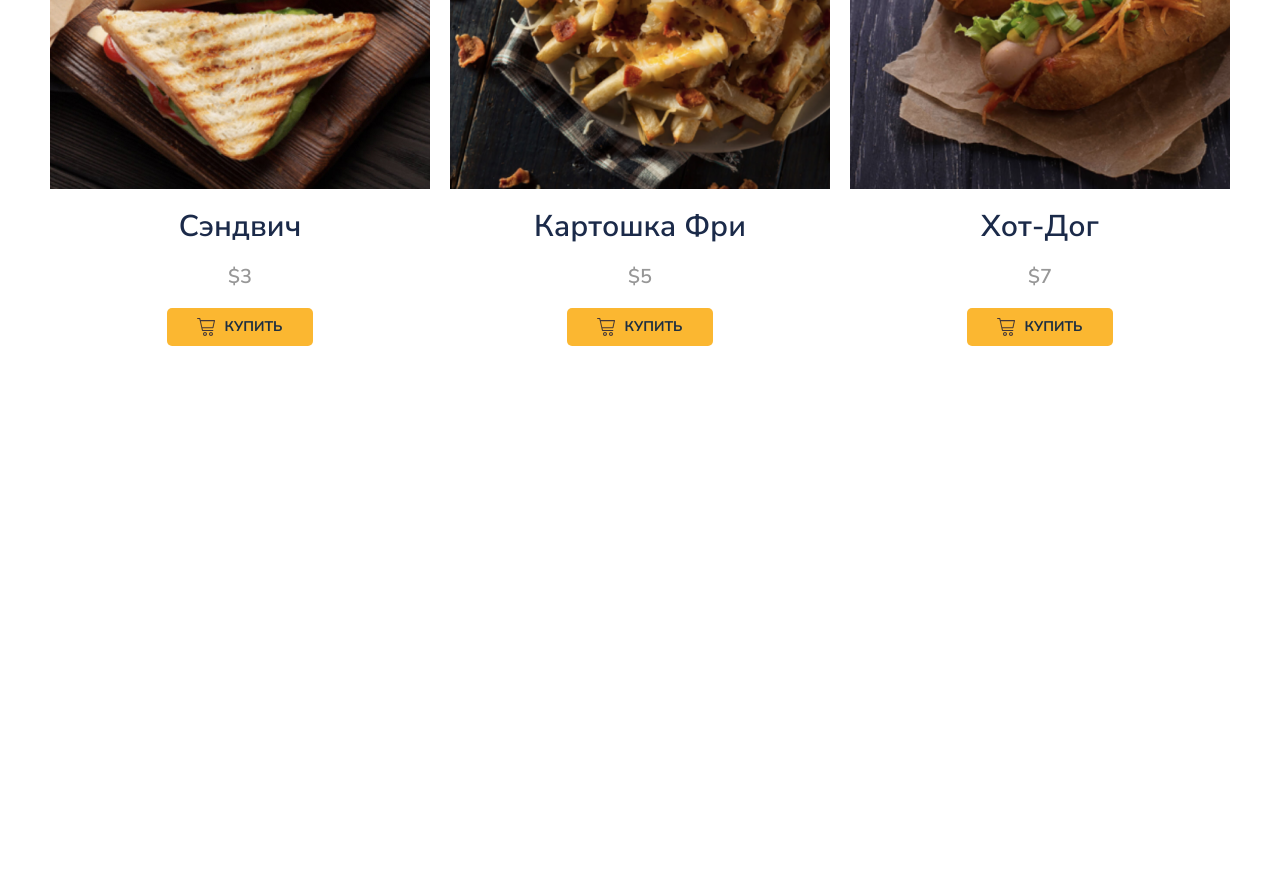
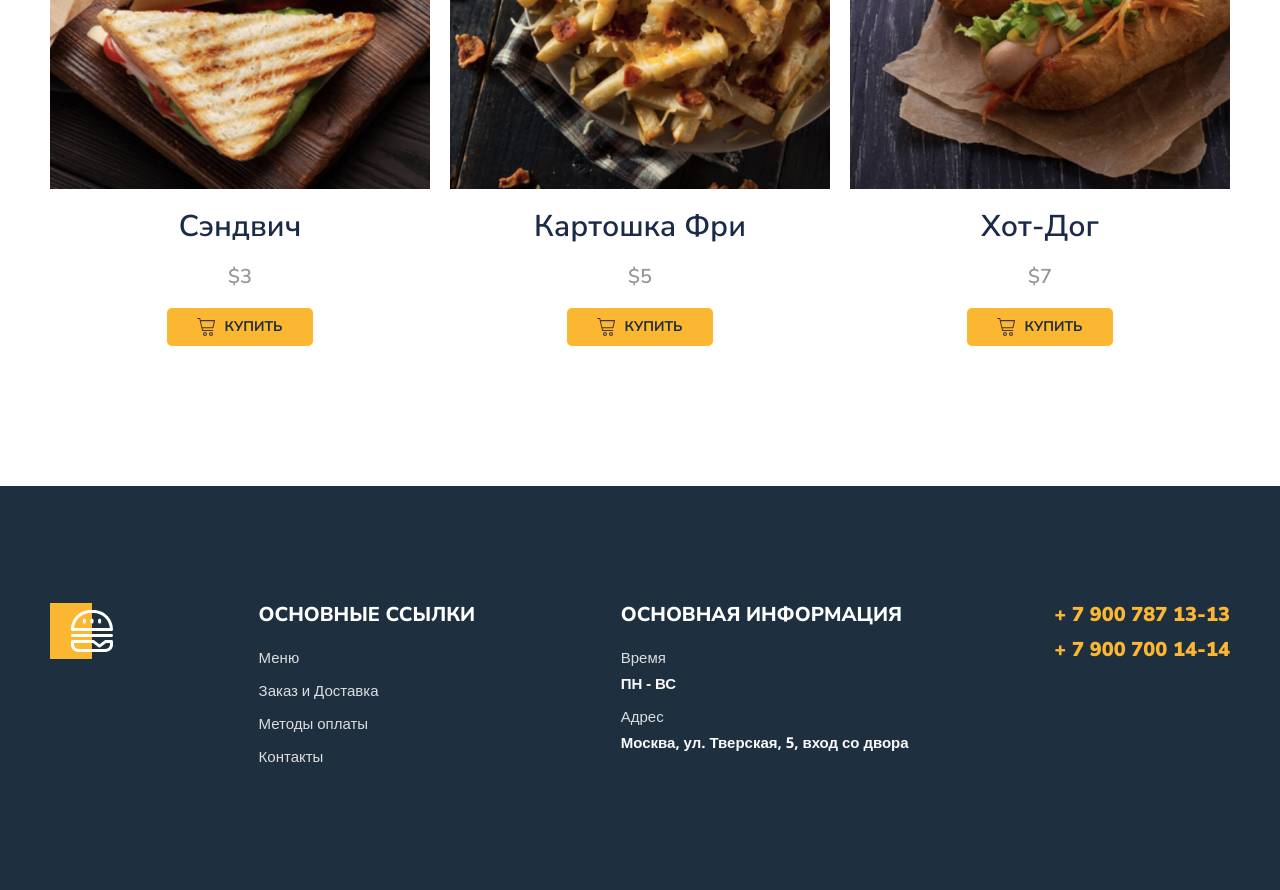
Before and after one commit to Pablito147/Module01-Burger, a plain HTML site: page index.html in a window 1280 px wide. Shown: the part 3001-3891 px from the top of the page. Before the commit the page ends 3447 px from the top, so only its background shows below. Drawn offline with nearby package versions, Linux system fonts and the light colour scheme.

Commit message:
homework for lesson 14

```diff
--- a/index.html
+++ b/index.html
@@ -184,8 +184,45 @@
                 </div>
             </div>
         </section>
+    </main>
+    <footer class="footer">
+        <div class="container">
+            <div class="footer-box">
+                <div class="item">
+                    <img class="footer-logo" src="images/logo-footer.svg" alt="logo">
+                </div>
+                <div class="footer-item">
+                    <h2>основные ссылки</h2>
+                    <ul class="footer-list">
+                        <li><a href="#">Меню</a></li>
+                        <li><a href="#">Заказ и Доставка</a></li>
+                        <li><a href="#">Методы оплаты</a></li>
+                        <li><a href="#">Контакты</a></li>
+                    </ul>
+                </div>
+                <div class="footer-item">
+                    <h2>основная информация</h2>
+                    <ul class="footer-list">
+                        <li>
+                            <span>Время</span>
+                            ПН - ВС <br>
+                        </li>
+                        <li>
+                            <span>Адрес</span>
+                            Москва, ул. Тверская, 5, вход со двора
+                        </li>
+                    </ul>
+                </div>
+                <div class="footer-tel">
+                    <ul class="footer-list">
+                        <li>+ 7 900 787 13-13</li>
+                        <li>+ 7 900 700 14-14</li>
+                    </ul>
+                </div>
+            </div>
 
-    </main>
+        </div>
+    </footer>
 </body>
 
 </html>
--- a/styles/main.css
+++ b/styles/main.css
@@ -337,3 +337,70 @@ header {
     width: 18px;
     height: 18px;
 }
+
+.footer {
+    background: #1E2F40;
+    color: white;
+    padding-top: 117px;
+    padding-bottom: 106px;
+    margin-top: 140px;
+}
+
+.footer-box {
+    display: flex;
+    justify-content: space-between;
+}
+
+.footer-logo {
+    width: 63px;
+    height: 56px;
+}
+
+.footer-item h2 {
+    font-size: 20px;
+    font-weight: 800;
+    text-transform: uppercase;
+    margin-bottom: 19px;
+    margin-top: 0;
+}
+
+
+.footer-item li {
+    margin-bottom: 9px;
+    font-family: 'Open Sans', sans-serif;
+    font-size: 15px;
+    color: #FAF9F9;
+    font-weight: 700;
+    line-height: 24px;
+}
+
+.footer-item a {
+    color: #DEDEDE;
+    text-decoration: none;
+    font-weight: 400;
+
+}
+
+.footer-item span {
+    color: #DEDEDE;
+    display: block;
+    font-weight: 400;
+    margin-bottom: 2px;
+}
+
+.footer-tel ul {
+    font-size: 20px;
+    font-weight: 900;
+    color: #FBB731;
+    margin-top: 0;
+}
+
+.footer-tel li {
+    margin-bottom: 12px;
+}
+
+.footer-list {
+    padding-left: 0;
+    list-style-type: none;
+
+}
```
Also changed, not shown: images/logo-footer.svg (added), 2 other files.
